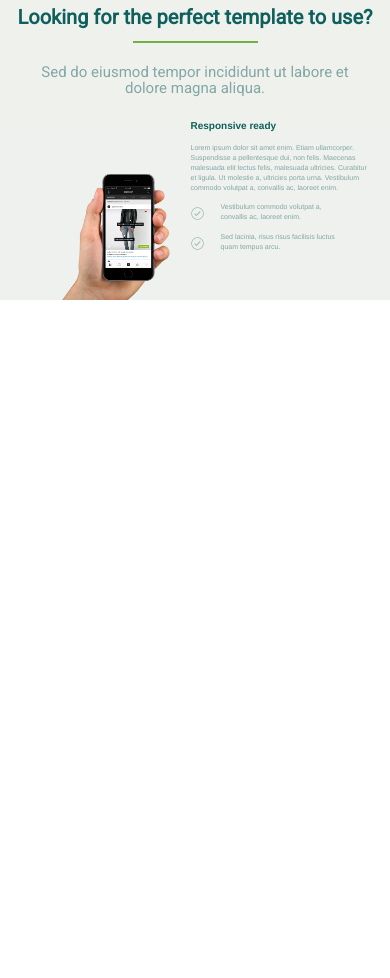
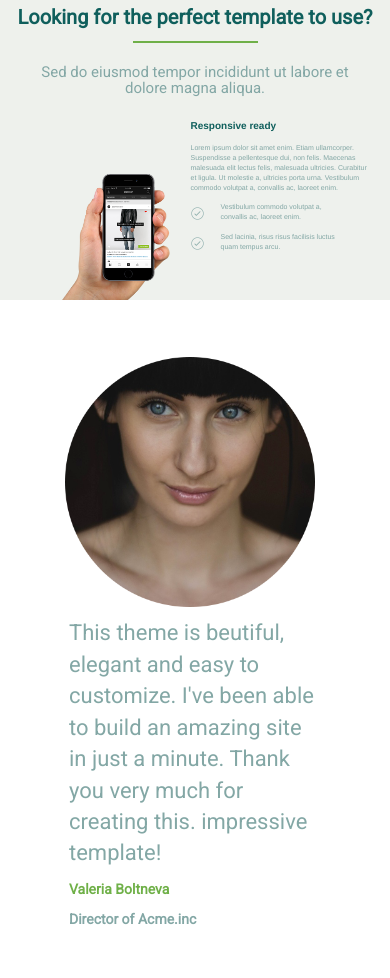
Before and after one commit to Kreha6/psd2html2, a website: page index.html in a window 390 px wide. Shown: the part 1582-2560 px from the top of the page. Before the commit the page ends 1882 px from the top, so only its background shows below. Drawn offline with Linux system fonts and the light colour scheme.

Commit message:
done with the testimonial section

```diff
--- a/index.html
+++ b/index.html
@@ -121,7 +121,18 @@
     </section>
 
     <section class="testimonial" id="testimonial">
-
+        <div class="container-fluid testimonial__info">
+            <div class="container">
+                <div class="col-xs-12 col-sm-6 col-sm-push-6 testimonial__info__photo">
+                    <img src="./img/women.png" alt="">
+                </div>
+                <div class="col-xs-12 col-sm-6 testimonial__info__text col-sm-pull-6">
+                    <p class="testimonial__info__text--quote">This theme is beutiful, elegant and easy to customize. I've been able to build an amazing site in just a minute. Thank you very much for creating this. impressive template!</p>
+                    <p class="testimonial__info__text--name">Valeria Boltneva</p>
+                    <p class="testimonial__info__text--rank">Director of Acme.inc</p>
+                </div>
+            </div>
+        </div>
     </section>
 
     <section class="details" id="details">
--- a/sass/_testimonial.scss
+++ b/sass/_testimonial.scss
@@ -0,0 +1,88 @@
+.testimonial{
+  &__info{
+    position: relative;
+    padding:10% 0;
+    &__text{
+      padding:10% 3%;
+      font-family: 'Roboto', sans-serif;
+      &--quote{
+        font-size:22px;
+        color: $color-green-grey;
+      }
+      &--name{
+        color: $color-green-light;
+        font-weight: bold;
+      }
+      &--rank{
+        color: $color-green-grey;
+        font-weight: bold;
+      }
+      @media #{$sm-screen}
+      {
+        margin-top:3%;
+      }
+      @media #{$xs-screen}
+      {
+        padding: 0 15%;
+      }
+    }
+    &__photo{
+      padding-left:10%;
+      @media(max-width:1050px){
+        padding-left:5%;
+      }
+      @media #{$sm-screen}
+      {
+        padding-top:5%;
+        img{
+          width:300px;
+          height:300px;
+        }
+      }
+      @media #{$xs-screen}
+      {
+        padding-left: 30%;
+      }
+      @media(max-width:720px){
+        padding-left: 28%;
+      }
+      @media(max-width:670px){
+        padding-left: 26%;
+      }
+      @media(max-width:620px){
+        padding-left: 24%;
+      }
+      @media(max-width:570px){
+        padding-left: 20%;
+      }
+      @media(max-width:520px){
+        padding-left: 18%;
+      }
+      @media(max-width:470px){
+        padding-left: 20%;
+        img{
+          width:250px;
+          height:250px;
+        }
+      }
+      @media(max-width:420px){
+        padding-left: 14%;
+      }
+      @media(max-width:370px){
+        padding-left: 12%;
+      }
+      @media(max-width:350px){
+        padding-left: 8%;
+      }
+      @media(max-width:320px){
+        padding-left: 12%;
+        img{
+          width:200px;
+          height:200px;
+        }
+      }
+
+
+    }
+  }
+}
```
Also changed, not shown: css/style.css, css/style.min.css.
